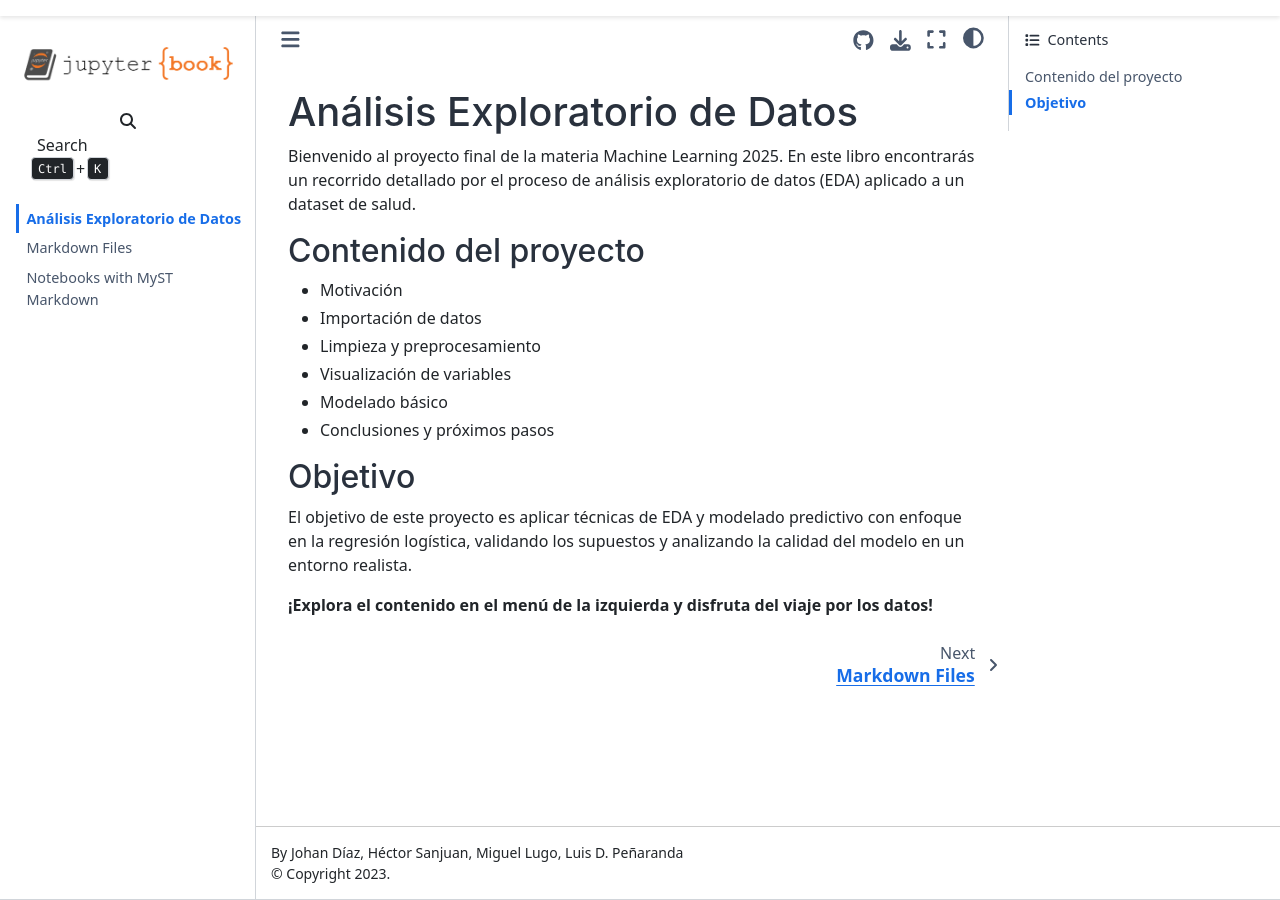
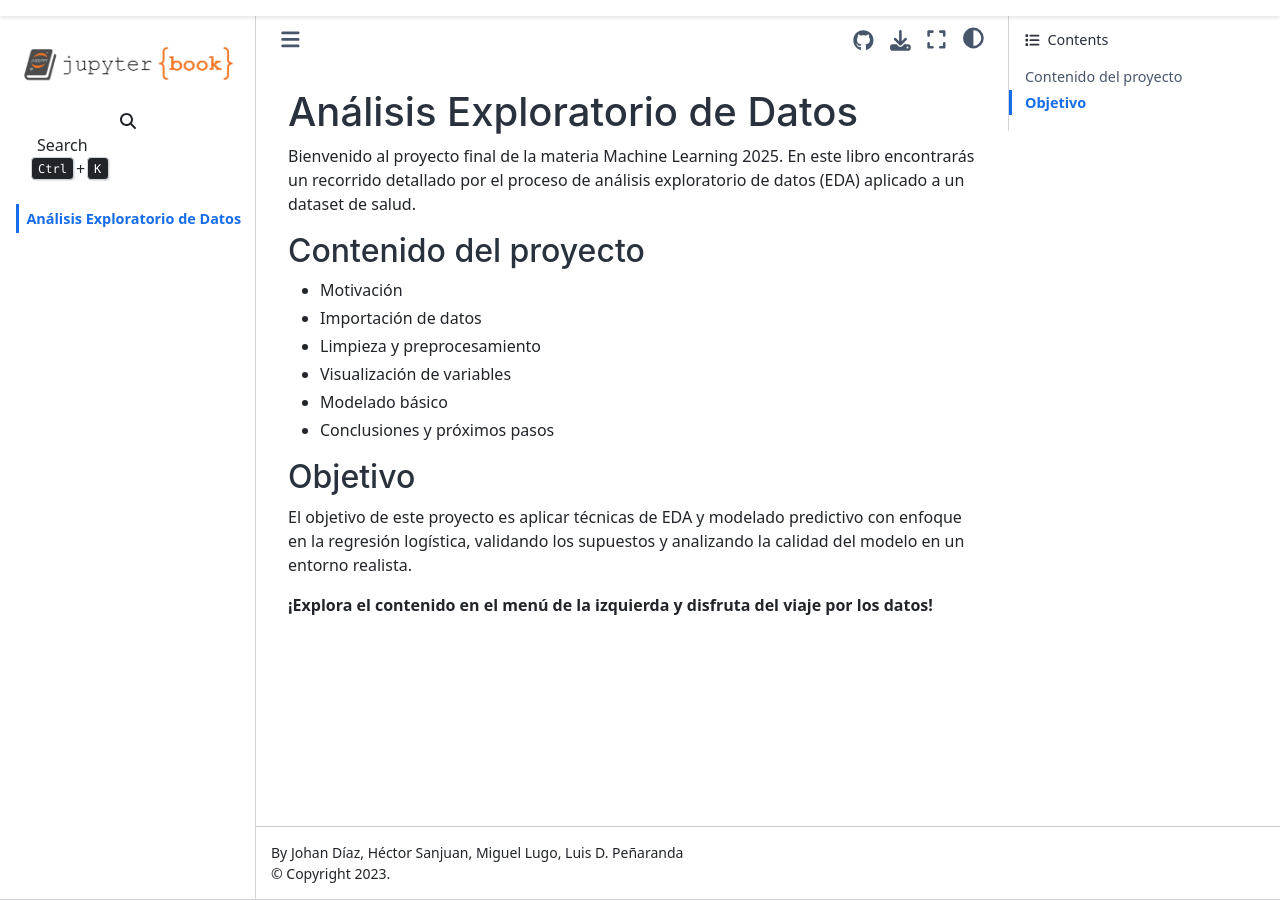
Before and after one commit to luispenaranda08/Dropout-and-Academic-Success, a Jupyter Book: the page built from intro.md, in a window 1280 px wide. Built offline with Jupyter Book 1.0.4 settings and Sphinx 7.4.7 and the Sphinx Book theme 1.1.4, drawn with Linux system fonts in a browser that asks for light colours; pages that are not in the unit, such as notebooks, are missing from menus.

```diff
--- a/_toc.yml
+++ b/_toc.yml
@@ -5,6 +5,5 @@
 root: intro
 
 chapters:
-  - file: docs/markdown
-  - file: docs/markdown-notebooks
+
   - file: minproyect_1
```
